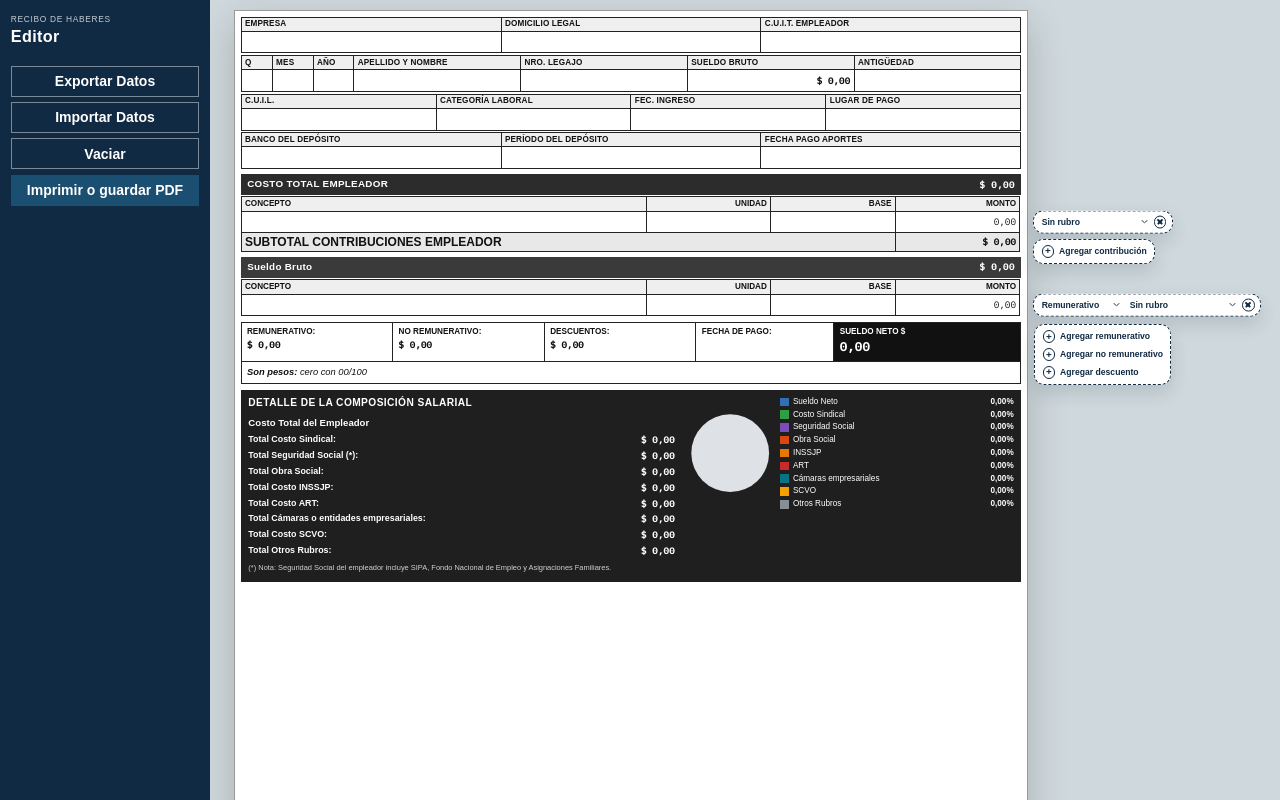
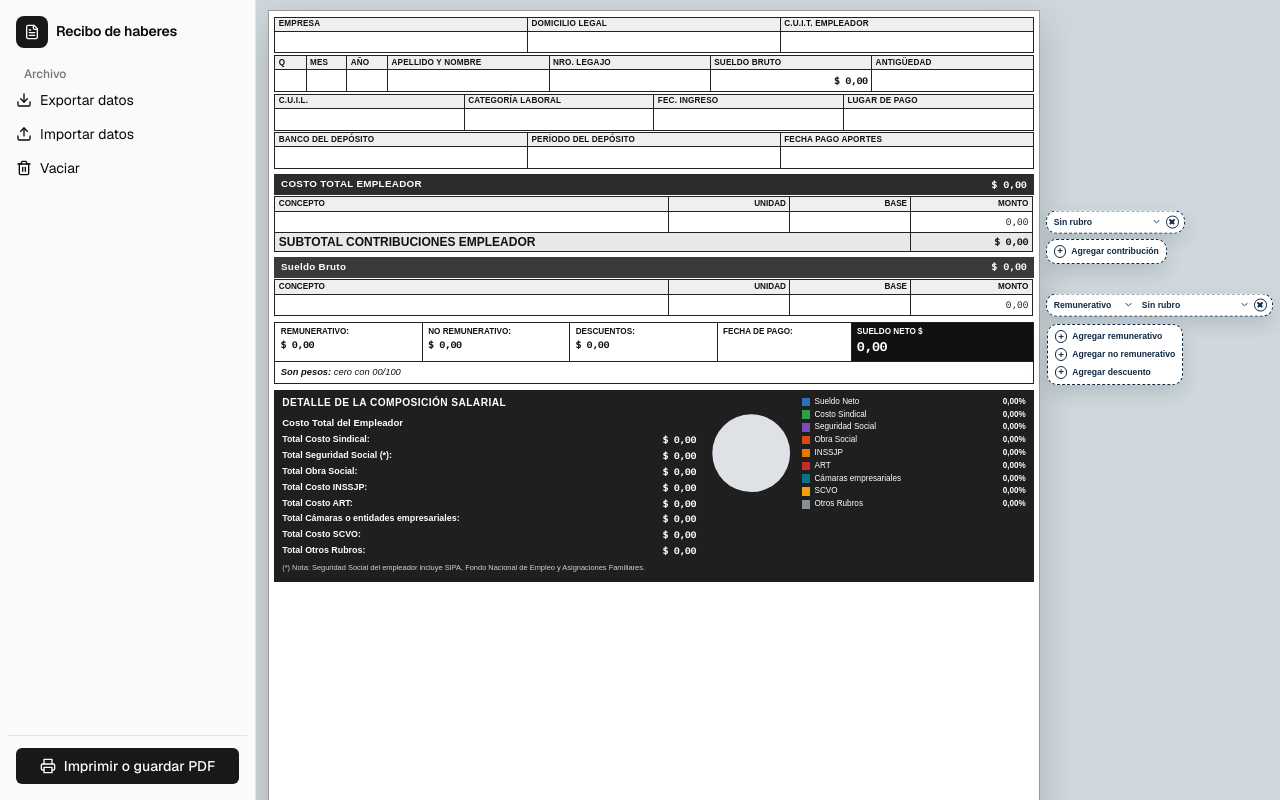
Before and after one commit to Franjk/recibosueldo, a React (Vite) app: page / in a window 1280 px wide. Shown: the top 800 px of the page. Built offline with nearby package versions, Linux system fonts and the light colour scheme.

Commit message:
Rediseña el sidebar al estilo shadcn para separar las acciones del archivo del botón de imprimir.
Co-authored-by: Cursor <cursoragent@cursor.com>

```diff
--- a/index.html
+++ b/index.html
@@ -4,11 +4,11 @@
     <meta charset="UTF-8" />
     <link rel="icon" type="image/svg+xml" href="/favicon.svg" />
     <meta name="viewport" content="width=device-width, initial-scale=1.0" />
-    <meta name="theme-color" content="#102a43" />
+    <meta name="theme-color" content="#fafafa" />
     <link rel="preconnect" href="https://fonts.googleapis.com" />
     <link rel="preconnect" href="https://fonts.gstatic.com" crossorigin />
     <link
-      href="https://fonts.googleapis.com/css2?family=IBM+Plex+Mono:wght@400;500;700&display=swap"
+      href="https://fonts.googleapis.com/css2?family=Geist:wght@400;500;600&family=IBM+Plex+Mono:wght@400;500;700&display=swap"
       rel="stylesheet"
     />
     <title>Recibo de haberes</title>
--- a/src/App.tsx
+++ b/src/App.tsx
@@ -1,4 +1,4 @@
-import { useRef, useState } from 'react'
+import { useRef, useState, type ReactNode } from 'react'
 import { ReciboSheet } from './components/ReciboSheet.tsx'
 import { nombreArchivoRecibo, parsearRecibo, serializarRecibo } from './io.ts'
 import { useReciboListo, useStore } from './store.ts'
@@ -49,16 +49,36 @@ export default function App() {
   return (
     <div className="app">
       <header className="sidebar no-print">
-        <div>
-          <p className="eyebrow">Recibo de haberes</p>
-          <h1>Editor</h1>
+        <div className="sidebar-head">
+          <span className="sidebar-mark" aria-hidden="true">
+            <Icono>
+              <path d="M15 2H6a2 2 0 0 0-2 2v16a2 2 0 0 0 2 2h12a2 2 0 0 0 2-2V7Z" />
+              <path d="M14 2v4a2 2 0 0 0 2 2h4" />
+              <path d="M10 9H8" />
+              <path d="M16 13H8" />
+              <path d="M16 17H8" />
+            </Icono>
+          </span>
+          <h1>Recibo de haberes</h1>
         </div>
+        <div className="sidebar-group">
+          <p className="sidebar-label">Archivo</p>
           <div className="actions">
             <button type="button" className="btn secondary" onClick={exportar}>
-            Exportar Datos
+              <Icono>
+                <path d="M21 15v4a2 2 0 0 1-2 2H5a2 2 0 0 1-2-2v-4" />
+                <polyline points="7 10 12 15 17 10" />
+                <line x1="12" x2="12" y1="15" y2="3" />
+              </Icono>
+              Exportar datos
             </button>
             <button type="button" className="btn secondary" onClick={() => archivo.current?.click()}>
-            Importar Datos
+              <Icono>
+                <path d="M21 15v4a2 2 0 0 1-2 2H5a2 2 0 0 1-2-2v-4" />
+                <polyline points="17 8 12 3 7 8" />
+                <line x1="12" x2="12" y1="3" y2="15" />
+              </Icono>
+              Importar datos
             </button>
             <input
               ref={archivo}
@@ -73,7 +93,7 @@ export default function App() {
             />
             <button
               type="button"
-            className="btn secondary"
+              className="btn secondary danger"
               onClick={() => {
                 if (window.confirm('¿Vaciar todos los campos del recibo?')) {
                   vaciar()
@@ -82,9 +102,24 @@ export default function App() {
                 }
               }}
             >
+              <Icono>
+                <path d="M3 6h18" />
+                <path d="M19 6v14c0 1-1 2-2 2H7c-1 0-2-1-2-2V6" />
+                <path d="M8 6V4c0-1 1-2 2-2h4c1 0 2 1 2 2v2" />
+                <line x1="10" x2="10" y1="11" y2="17" />
+                <line x1="14" x2="14" y1="11" y2="17" />
+              </Icono>
               Vaciar
             </button>
-          <button type="button" className="btn" onClick={() => window.print()}>
+          </div>
+        </div>
+        <div className="sidebar-foot">
+          <button type="button" className="btn primary" onClick={() => window.print()}>
+            <Icono>
+              <polyline points="6 9 6 2 18 2 18 9" />
+              <path d="M6 18H4a2 2 0 0 1-2-2v-5a2 2 0 0 1 2-2h16a2 2 0 0 1 2 2v5a2 2 0 0 1-2 2h-2" />
+              <rect width="12" height="8" x="6" y="14" />
+            </Icono>
             Imprimir o guardar PDF
           </button>
           {error ? (
@@ -100,3 +135,11 @@ export default function App() {
     </div>
   )
 }
+
+function Icono({ children }: { children: ReactNode }) {
+  return (
+    <svg viewBox="0 0 24 24" aria-hidden="true" className="icono">
+      {children}
+    </svg>
+  )
+}
--- a/src/index.css
+++ b/src/index.css
@@ -51,7 +51,7 @@ select {
 .app {
   min-height: 100vh;
   display: grid;
-  grid-template-columns: 17.5rem minmax(0, 1fr);
+  grid-template-columns: 256px minmax(0, 1fr);
   align-items: start;
 }
 
@@ -60,52 +60,148 @@ select {
 }
 
 .sidebar {
+  --sb: #fafafa;
+  --sb-fg: #09090b;
+  --sb-muted: #71717a;
+  --sb-accent: #f4f4f5;
+  --sb-border: #e4e4e7;
+  --sb-primary: #18181b;
+  --sb-primary-fg: #fafafa;
+  --sb-ring: #a1a1aa;
   position: sticky;
   top: 0;
   height: 100vh;
   display: flex;
   flex-direction: column;
-  justify-content: flex-start;
-  gap: 1.6rem;
-  padding: 1.15rem 0.9rem 1.2rem;
-  background: #102a43;
-  color: var(--white);
+  gap: 4px;
+  padding: 8px;
+  background: var(--sb);
+  color: var(--sb-fg);
+  border-right: 1px solid var(--sb-border);
+  font-family: Geist, ui-sans-serif, system-ui, sans-serif;
   font-size: 14px;
+  line-height: 1.25;
 }
 
-.eyebrow {
-  font-size: 0.7rem;
-  letter-spacing: 0.08em;
-  text-transform: uppercase;
-  opacity: 0.75;
-  margin-bottom: 0.15rem;
+.sidebar-head {
+  display: flex;
+  align-items: center;
+  gap: 8px;
+  min-height: 48px;
+  padding: 8px;
+}
+
+.sidebar-mark {
+  display: flex;
+  align-items: center;
+  justify-content: center;
+  flex: 0 0 auto;
+  width: 32px;
+  height: 32px;
+  border-radius: 8px;
+  background: var(--sb-primary);
+  color: var(--sb-primary-fg);
 }
 
 .sidebar h1 {
-  font-size: 1.35rem;
-  font-weight: 700;
-  letter-spacing: 0.02em;
+  min-width: 0;
+  overflow: hidden;
+  font-family: inherit;
+  font-size: 14px;
+  font-weight: 600;
+  letter-spacing: -0.01em;
+  line-height: 1.25;
+  text-overflow: ellipsis;
+  white-space: nowrap;
+}
+
+.sidebar-label {
+  margin: 8px 8px 4px;
+  padding: 0 8px;
+  color: var(--sb-muted);
+  font-size: 12px;
+  font-weight: 500;
+  line-height: 1;
 }
 
 .sidebar .actions {
   display: flex;
   flex-direction: column;
   align-items: stretch;
-  gap: 0.45rem;
+  gap: 2px;
+}
+
+.sidebar .icono {
+  width: 16px;
+  height: 16px;
+  flex: 0 0 auto;
+  fill: none;
+  stroke: currentColor;
+  stroke-width: 2;
+  stroke-linecap: round;
+  stroke-linejoin: round;
 }
 
 .sidebar .btn {
   width: 100%;
-  line-height: 1.3;
-  text-align: center;
+  height: 32px;
+  justify-content: flex-start;
+  gap: 8px;
+  padding: 0 8px;
+  border: 0;
+  border-radius: 6px;
+  background: transparent;
+  color: var(--sb-fg);
+  font-size: 14px;
+  font-weight: 400;
+  line-height: 1;
+  text-align: left;
+  transition:
+    background-color 120ms ease,
+    color 120ms ease;
+}
+
+.sidebar .btn.secondary:hover {
+  background: var(--sb-accent);
+}
+
+.sidebar .btn.danger:hover {
+  background: #fef2f2;
+  color: #b91c1c;
+}
+
+.sidebar-foot {
+  display: flex;
+  flex-direction: column;
+  gap: 8px;
+  margin-top: auto;
+  padding: 12px 8px 8px;
+  border-top: 1px solid var(--sb-border);
+}
+
+.sidebar .btn.primary {
+  height: 36px;
+  justify-content: center;
+  background: var(--sb-primary);
+  color: var(--sb-primary-fg);
+  font-weight: 500;
+}
+
+.sidebar .btn.primary:hover {
+  background: #27272a;
+}
+
+.sidebar :focus-visible {
+  outline: 2px solid var(--sb-ring);
+  outline-offset: 2px;
 }
 
 .aviso {
-  margin: 0.15rem 0 0;
-  font-size: 0.78rem;
-  font-weight: 600;
+  margin: 0;
+  color: #b91c1c;
+  font-size: 12px;
+  font-weight: 500;
   line-height: 1.35;
-  color: #ffc9c9;
 }
 
 .btn {
@@ -120,10 +216,10 @@ select {
   cursor: pointer;
 }
 
-.btn.secondary {
+.sidebar .btn.secondary {
   background: transparent;
-  color: var(--white);
-  border-color: rgba(255, 255, 255, 0.45);
+  color: var(--sb-fg);
+  border-color: transparent;
 }
 
 .btn-mini {
@@ -625,26 +721,13 @@ select {
     position: sticky;
     z-index: 2;
     height: auto;
-    flex-direction: row;
-    align-items: center;
-    justify-content: space-between;
-    gap: 0.75rem;
-    padding: 0.75rem 0.9rem;
+    border-right: 0;
+    border-bottom: 1px solid var(--sb-border);
   }
 
-  .sidebar .actions {
-    flex-direction: row;
-    flex-wrap: wrap;
-    justify-content: flex-end;
-  }
-
-  .sidebar .btn {
-    width: auto;
-  }
-
-  .aviso {
-    flex-basis: 100%;
-    text-align: right;
+  .sidebar-foot {
+    margin-top: 4px;
+    padding-top: 8px;
   }
 }
 
@@ -656,6 +739,12 @@ select {
   .torta-box {
     grid-template-columns: 7.2rem minmax(0, 14rem);
     justify-content: start;
+  }
+}
+
+@media (prefers-reduced-motion: reduce) {
+  .sidebar .btn {
+    transition: none;
   }
 }
 
```
Lines whose indentation alone changed are shown as unchanged.
